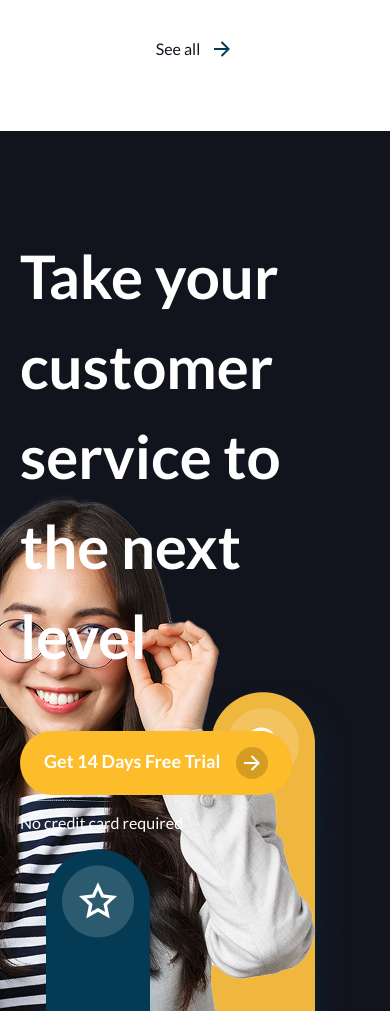
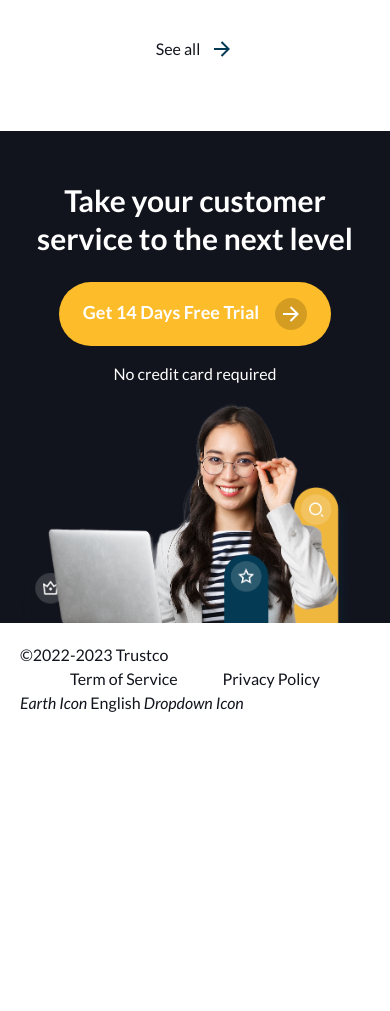
Before and after one commit to jansohan/trustco, a plain HTML site: page index.html in a window 390 px wide. Shown: the part 7460-8471 px from the top of the page. After the commit the page ends 8195 px from the top, so only its background shows below. Drawn offline with nearby package versions, Linux system fonts and the light colour scheme.

Commit message:
[#TR-24]: CTA banner responsive

```diff
--- a/css/style.css
+++ b/css/style.css
@@ -939,6 +939,7 @@ img {
   }
 
   #blogs .heading-extra,
+  #cta-banner .heading-extra,
   #video-section .heading-extra,
   #building-bridges .heading-extra,
   #meet-founder .heading-extra,
@@ -1034,6 +1035,7 @@ img {
 
   #meet-founder,
   #blogs .heading-extra,
+  #cta-banner .heading-extra,
   #testimonials .heading-extra {
     text-align: var(--content-center);
   }
@@ -1091,6 +1093,17 @@ img {
   .card-column {
     padding-bottom: 1.5rem;
   }
+
+  #cta-banner {
+    padding-top: 3.125rem;
+    padding-bottom: 0;
+    text-align: var(--content-center);
+  }
+
+  #cta-banner .mb-extra{
+    --mb-extra: 0;
+  }
+
 }
 
 @media screen and (max-width: 990px) {
@@ -1118,6 +1131,10 @@ img {
   .posted {
     font-size: var(--font-size-small);
   }
+
+  .cta-banner-bg {
+    background-image: none;
+  }
 }
 
 @media screen and (min-width: 991px) {
--- a/index.html
+++ b/index.html
@@ -498,6 +498,9 @@
 						</div>
 						<p class="text-white">No credit card required</p>
 					</div>
+					<div class="col-md-4 mobile-only">
+						<img src="images/decorations.png" alt="decorations" class="display-flex"/>
+					</div>
 				</div>
 			</div>
 		</section>
```
